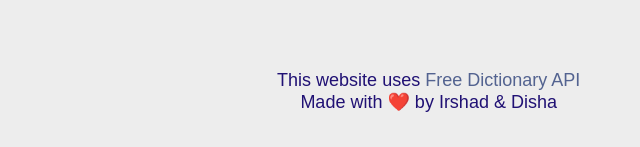
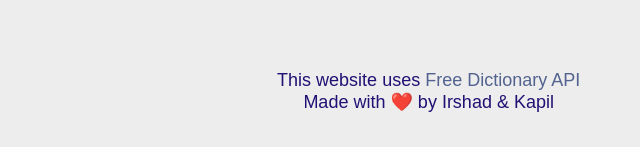
Before and after one commit to piyushya/Dictionary, a website built with Parcel: page src/index.html in a window 1280 px wide. Shown: the part 653-800 px from the top of the page, 412-1052 px from the left. Built offline with nearby package versions, Linux system fonts and the light colour scheme.

Commit message:
Update index.html

```diff
--- a/src/index.html
+++ b/src/index.html
@@ -54,7 +54,7 @@
         <footer>
           <p class="footer_text">
             This website uses <a href="https://dictionaryapi.dev/">Free Dictionary API</a><br>
-            Made with ❤️ by Irshad & Disha
+            Made with ❤️ by Irshad & Kapil
           </p>
         </footer>
       </div>
```
